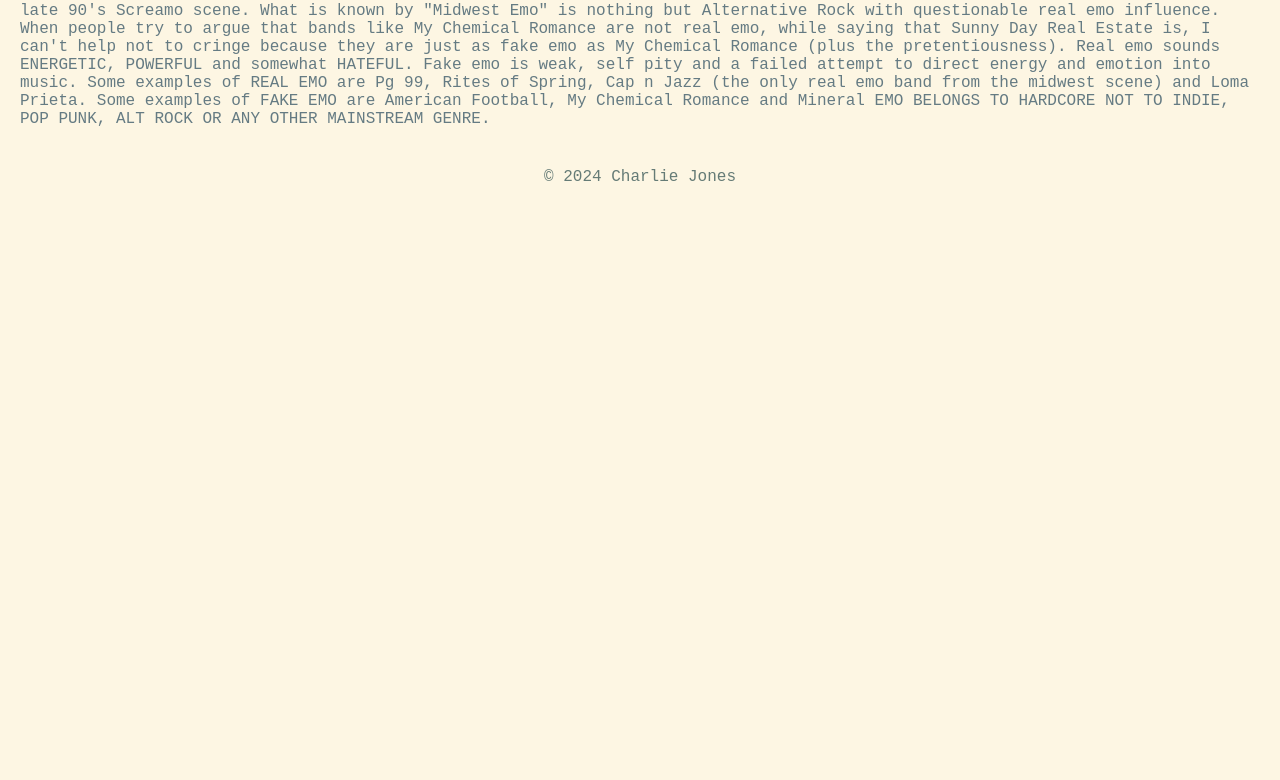
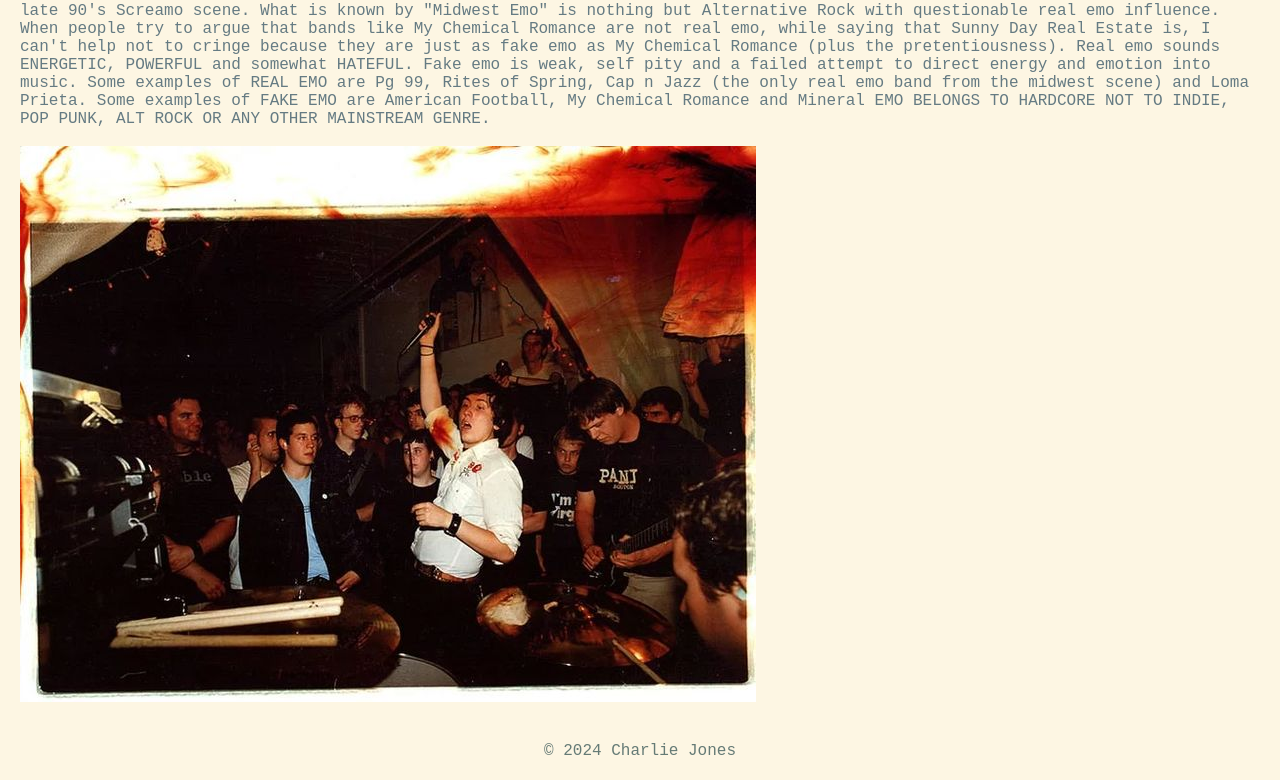
Before and after one commit to CharlieJones2/CharlieJones2.github.io, a plain HTML site: page music.html in a window 1280 px wide. Shown: the part 111-891 px from the top of the page. Before the commit the page ends 800 px from the top, so only its background shows below. Drawn offline with Linux system fonts and the light colour scheme.

Commit message:
Update music.html

```diff
--- a/music.html
+++ b/music.html
@@ -25,6 +25,8 @@
                 Some examples of FAKE EMO are American Football, My Chemical Romance and Mineral
                 EMO BELONGS TO HARDCORE
                 NOT TO INDIE, POP PUNK, ALT ROCK OR ANY OTHER MAINSTREAM GENRE.</p>
+            <br>
+            <img src="Images/Orchid.png" title="Orchid"/>
     </main>
 
     <footer>
```
